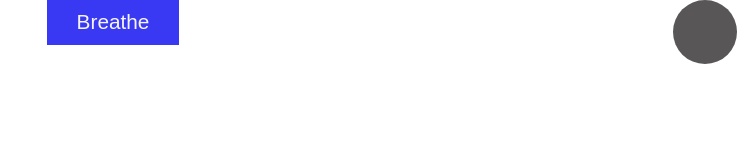
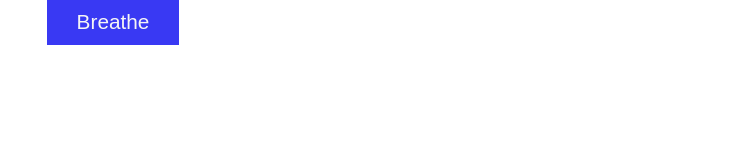
Before and after one commit to CRAndroid/relaxer, a website: page public/index.html in a window 1280 px wide. Shown: the whole page, without its empty margins (527-1280 px from the left). Drawn offline with Linux system fonts and the light colour scheme.

Commit message:
remove ball class in span

```diff
--- a/public/index.html
+++ b/public/index.html
@@ -148,7 +148,7 @@
   <body>
     <div id="background"></div>
     <button id="button">Breathe</button>
-    <span class="ball"></span>
+    <span></span>
     <p id="repetition"></p>
     <script src="script.js"></script>
   </body>
```
Also changed, not shown: 1 other file.
